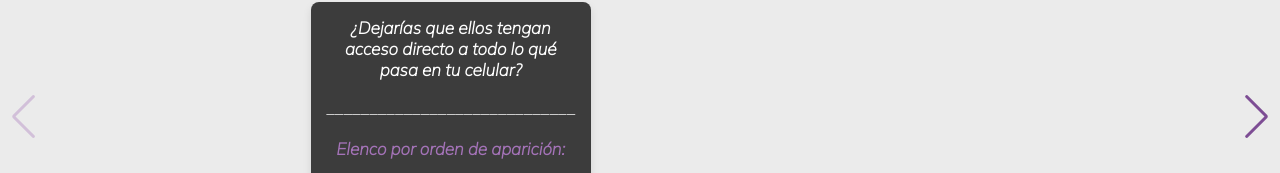
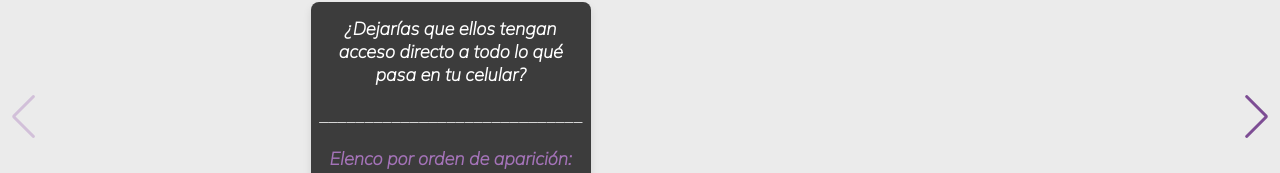
Before and after one commit to Juanlibares/QuiebreCultural, a plain HTML site: page index.html in a window 1280 px wide. Shown: the part 689-862 px from the top of the page. Drawn offline with nearby package versions, Linux system fonts and the light colour scheme.

Commit message:
Update index.html

```diff
--- a/index.html
+++ b/index.html
@@ -61,7 +61,7 @@
         .card {
             background-color: #3c3c3c;
             color: #ffffff;
-            font-size: 17px;
+            font-size: 18px;
             border-radius: 8px;
             padding: 15px;
             margin: 10px;
@@ -256,7 +256,7 @@
                 <center><i><strong>¿Dejarías que ellos tengan acceso directo a todo lo qué pasa en tu
                             celular?</strong></i></center>
                 <p style="text-align: center; padding-bottom: 10px;">_____________________________</p>
-                <i style="color: #a473b8; font-weight: bold;">Elenco por orden de aparición:</i>
+                <i style="color: #a473b8; font-weight: bold; padding-bottom: 10px;">Elenco por orden de aparición:</i>
                 <ul>
                     <li><strong style="color: #a473b8;">Karen</strong>: Vera Carballo</li>
                     <li><strong style="color: #a473b8;">Catalina</strong>: Agustina Gómez Vinacua</li>
```
